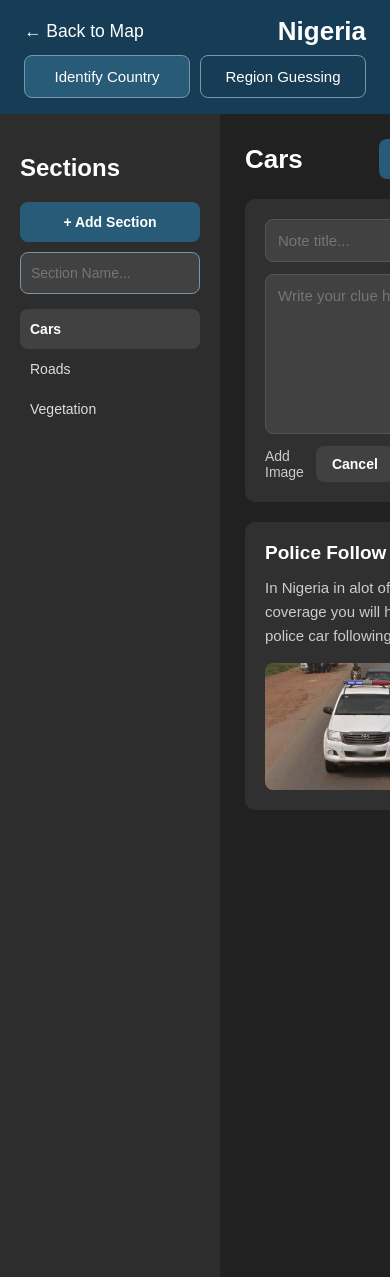
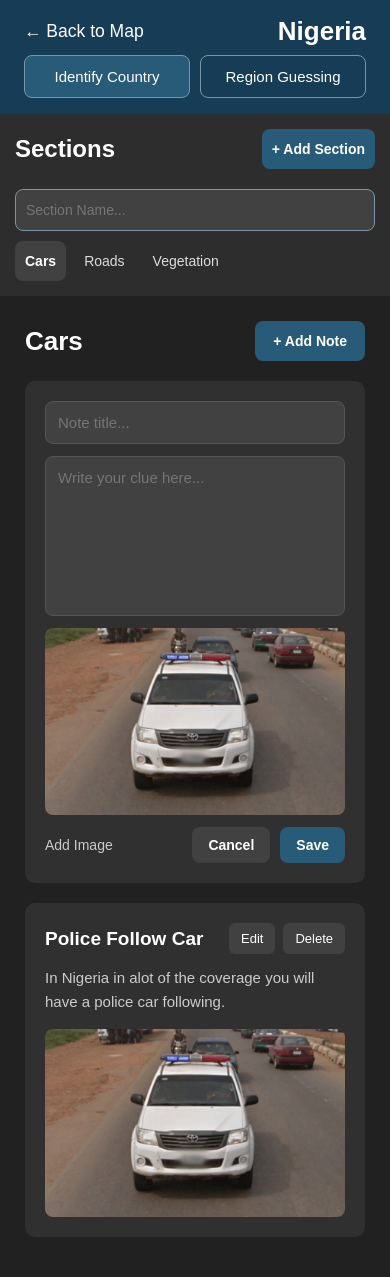
Before and after one commit to Jordan5534/GeoAtlas, a Django app: page / in a window 390 px wide. Run offline with Django 5.2, Linux system fonts and the light colour scheme.

Commit message:
Complete GeoAtlas study notebook desktop and mobile design

```diff
--- a/countries/templates/countries/study.html
+++ b/countries/templates/countries/study.html
@@ -33,6 +33,7 @@
             <form id="study-note-form">
                 <input type="text" id="new-note-title" placeholder="Note title...">
                 <textarea id="new-note-description" placeholder="Write your clue here..."></textarea>
+                <img id="note-image-preview" src="{% static 'countries/images/nigeria_follow_car_1.png' %}" alt="Image Preview">
                 <input type="file" id="new-note-image" accept="image/*">
                 <div id="study-note-actions">
                     <label for="new-note-image" class="note-image-label">Add Image</label>
@@ -44,10 +45,20 @@
             </form>
             <div id="study-note-list">
                 <article class="study-note">
-                    <h3>Police Follow Car</h3>
+                    <div class="study-note-header">
+                        <h3>Police Follow Car</h3>
+                        <div class="study-note-controls">
+                            <button type="button" class="edit-note-button">Edit</button>
+                            <button type="button" class="delete-note-button">Delete</button>
+                        </div>
+                    </div>
                     <p>In Nigeria in alot of the coverage you will have a police car following.</p>
                     <img class="study-note-image" src="{% static 'countries/images/nigeria_follow_car_1.png' %}" alt="Police follow car in Nigeria">
                 </article>
+                <div id="study-empty-state">
+                    <h3>No notes yet</h3>
+                    <p>Add your first clue to start studying this section</p>
+                </div>
             </div>
         </section>
     </main>
--- a/static/countries/css/study.css
+++ b/static/countries/css/study.css
@@ -269,7 +269,7 @@
 }
 
 .study-note h3 {
-    margin: 0 0 12px 0;
+    margin: 0;
     font-size: 19px;
     font-weight: 600;
     color: white;
@@ -294,3 +294,117 @@
     margin-top: 15px;
     margin-inline: auto;
 }
+
+.study-note-header {
+    display: flex;
+    align-items: center;
+    justify-content: space-between;
+    gap: 12px;
+    margin-bottom: 12px;
+}
+
+.study-note-controls {
+    display: flex;
+    gap: 8px;
+}
+
+.edit-note-button, .delete-note-button {
+    background-color: #414141;
+    color: white;
+    border: none;
+    border-radius: 6px;
+    padding: 8px 12px;
+    font-size: 13px;
+    cursor: pointer;
+    transition: background-color 200ms ease;
+}
+
+.edit-note-button:hover {
+    background-color: #555555;
+}
+
+.delete-note-button:hover {
+    background-color: #8B3030;
+}
+
+#note-image-preview {
+    display: block;
+    max-width: 100%;
+    max-height: 250px;
+    width: auto;
+    height: auto;
+    object-fit: contain;
+    border-radius: 8px;
+    margin-inline: auto;
+}
+
+#study-empty-state {
+    border: 1px dashed #555555;
+    border-radius: 10px;
+    padding: 40px 20px;
+    text-align: center;
+    background-color: #262626;
+    margin-top: 20px;
+    display: none;
+}
+
+#study-empty-state h3 {
+    margin: 0 0 10px 0;
+    font-size: 20px;
+    font-weight: 600;
+    color: #FFFFFF;
+}
+
+#study-empty-state p {
+    margin: 0;
+    font-size: 14px;
+    color: #AAAAAA;
+    line-height: 1.5;
+}
+
+@media (max-width: 768px) {
+    #study-main {
+        flex-direction: column;
+    }
+
+    #study-sidebar {
+        display: grid;
+        grid-template-columns: 1fr auto;
+        align-items: center;
+        align-content: start;
+        gap: 10px;
+        width: 100%;
+        min-width: 0;
+        max-width: none;
+        padding: 15px;
+    }
+
+    #study-section-list {
+        display: flex;
+        gap: 8px;
+        overflow-x: auto;
+    }
+
+    .study-section-button {
+        width: auto;
+        flex-shrink: 0;
+        white-space: nowrap;
+    }
+
+    #study-sidebar h2 {
+        margin: 0;
+    }
+
+    #add-section-button {
+        width: auto;
+    }
+
+    #new-section-form {
+        grid-column: 1 / -1;
+    }
+
+    #study-section-list {
+        grid-column: 1 / -1;
+        margin-top: 0px;
+    }
+}
```
